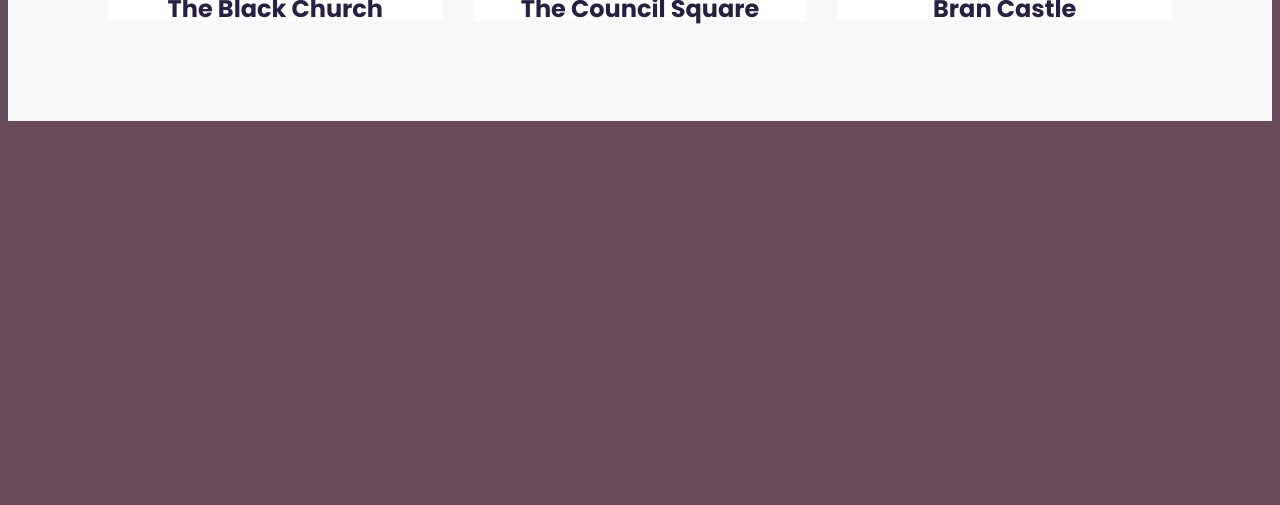
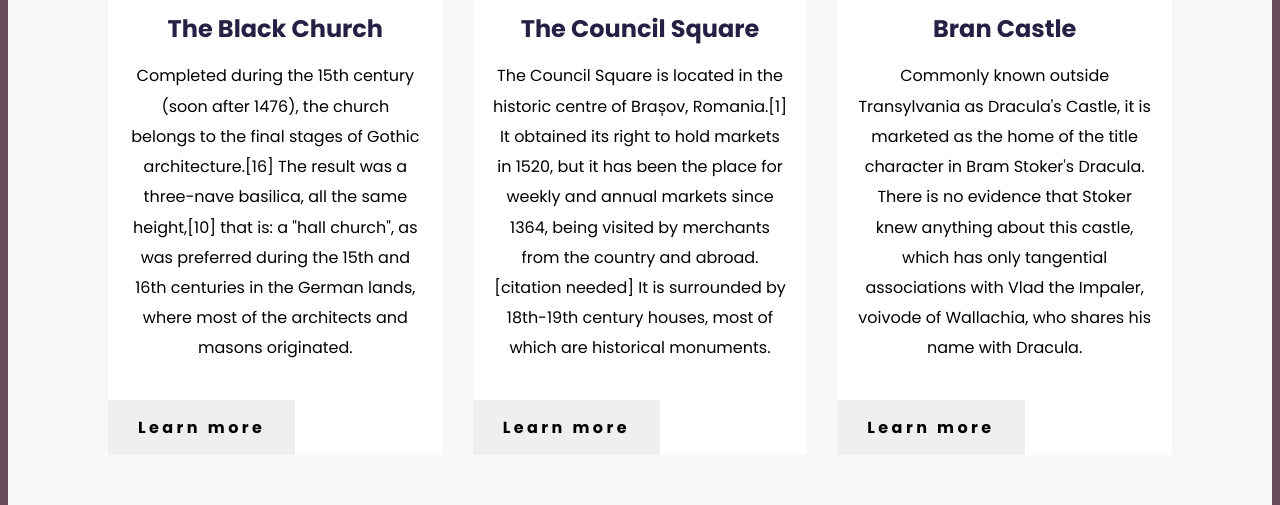
Before and after one commit to Isa18V/travel-project, a plain HTML site: page index.html in a window 1280 px wide. Shown: the part 2022-2527 px from the top of the page. Before the commit the page ends 2151 px from the top, so only its background shows below. Drawn offline with Linux system fonts and the light colour scheme.

Commit message:
added p && button structure and style

```diff
--- a/index.html
+++ b/index.html
@@ -66,6 +66,15 @@
                     </div>
 
                     <h4>The Black Church</h4>
+                    <p>Completed during the 15th century (soon after 1476), the church belongs to the final stages of
+                        Gothic architecture.[16]
+                        The result was a three-nave basilica, all the same height,[10] that is: a "hall church", as was
+                        preferred during the
+                        15th and 16th centuries in the German lands, where most of the architects and masons originated.
+                    </p>
+                    <button>
+                        Learn more
+                    </button>
                 </div>
                 <div class="content1-grid-2">
 
@@ -79,6 +88,15 @@
                     </div>
 
                     <h4>The Council Square</h4>
+                    <p>The Council Square is located in the historic centre of Brașov, Romania.[1] It obtained its right
+                        to hold markets in 1520, but it has been
+                        the place for weekly and annual markets since 1364, being visited by merchants from the country
+                        and abroad.[citation
+                        needed] It is surrounded by 18th-19th century houses, most of which are historical monuments.
+                    </p>
+                    <button>
+                        Learn more
+                    </button>
                 </div>
                 <div class="content1-grid-2">
 
@@ -91,6 +109,14 @@
                     </div>
 
                     <h4>Bran Castle</h4>
+                    <p>Commonly known outside Transylvania as Dracula's Castle, it is marketed as the home of the title
+                        character in Bram
+                        Stoker's Dracula. There is no evidence that Stoker knew anything about this castle, which has
+                        only tangential
+                        associations with Vlad the Impaler, voivode of Wallachia, who shares his name with Dracula.</p>
+                    <button>
+                        Learn more
+                    </button>
                 </div>
             </div>
         </div>
--- a/src/styles.css
+++ b/src/styles.css
@@ -131,21 +131,39 @@
   text-align: center;
   color: #272044;
   margin: 0;
+  margin-top: 20px;
+  margin-bottom: 20px;
+}
+.content1-grid-2 p {
+  margin-left: 20px;
+  margin-right: 20px;
+  line-height: 0.8cm;
+  text-align: center;
+}
+.content1-grid-2 button {
+  padding: 15px 30px;
+  margin-top: 20px;
+  border: none;
+  font-size: 16px;
+  font-family: poppins;
+  font-weight: 700;
+  letter-spacing: 0.09cm;
 }
 .map {
   display: grid;
   grid-template-columns: 1fr 1fr;
 }
 .map img {
-  width: 150px;
+  width: 100%;
   height: 150px;
   display: block;
 }
 .map iframe {
-  width: 150px;
+  width: 100%;
   height: 150px;
   display: block;
 }
+
 /* /////////////media queries////////////// */
 @media (max-width: 900px) {
   header {
```
